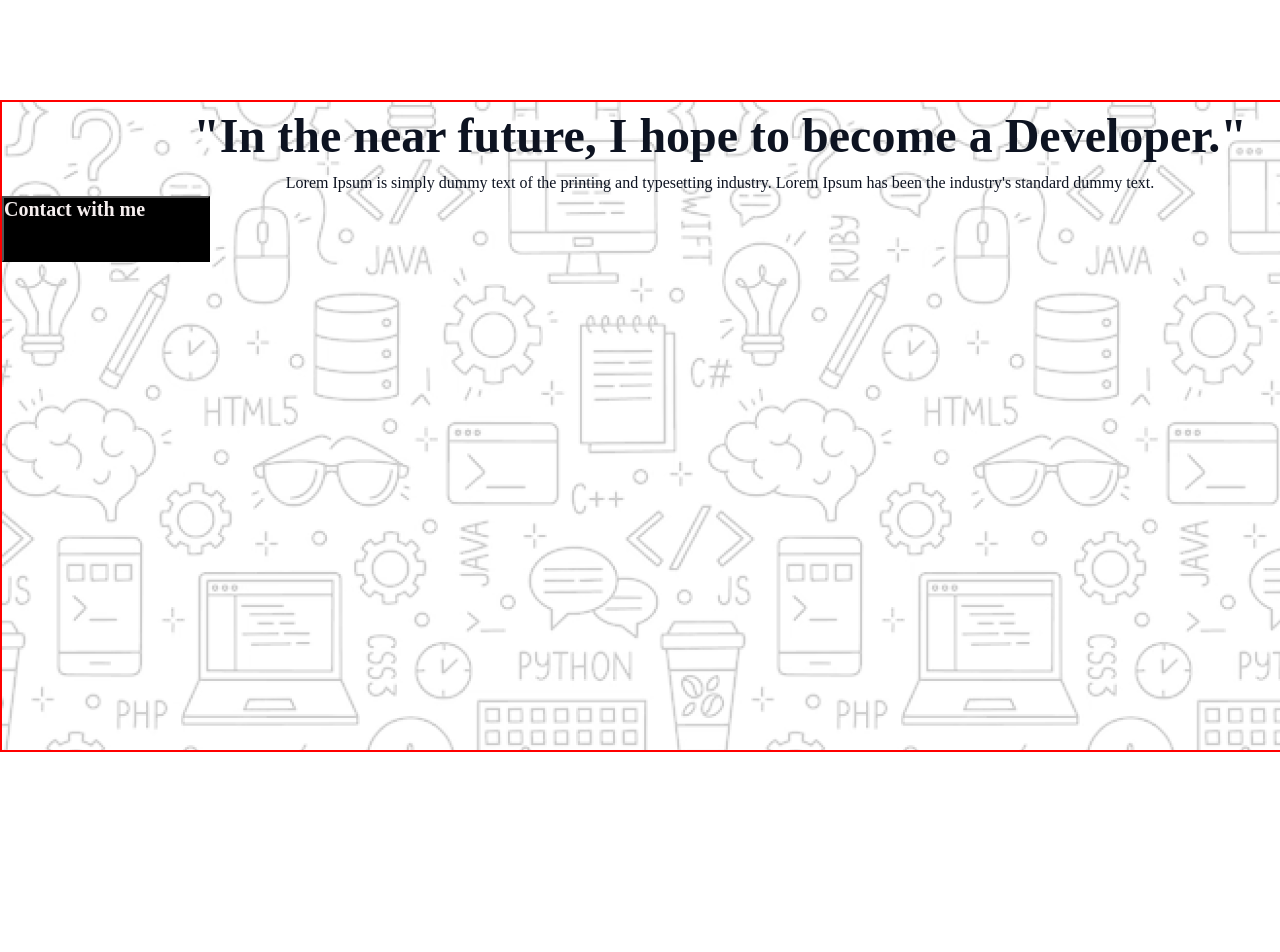
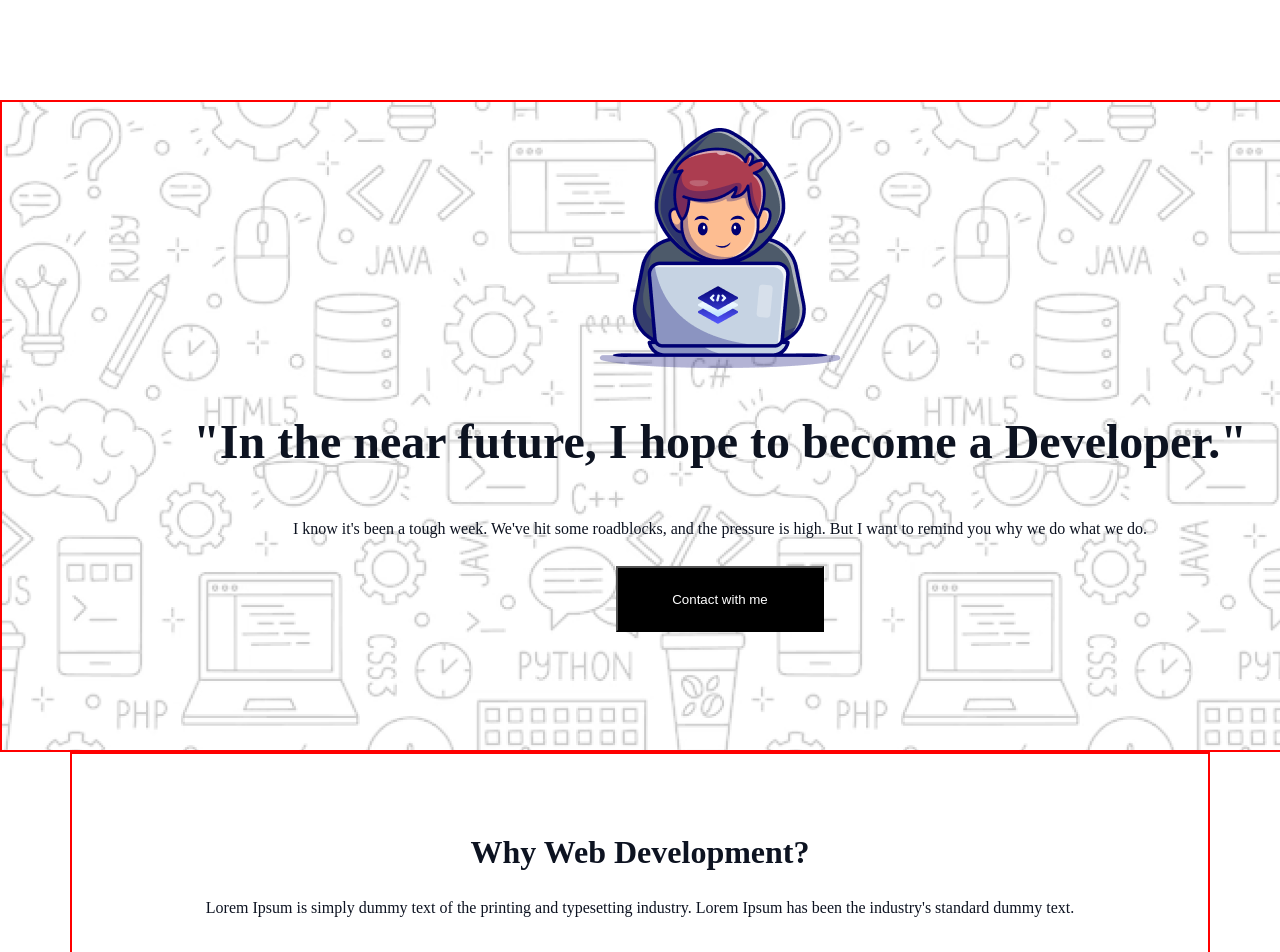
Before and after one commit to tushmibormon/Assignment-1, a plain HTML site: page index.html in a window 1280 px wide. Shown: the top 952 px of the page. Before the commit the page ends 800 px from the top, so only its background shows below. Drawn offline with Linux system fonts and the light colour scheme; a web font is replaced by a local one.

Commit message:
added main section

```diff
--- a/index.html
+++ b/index.html
@@ -10,16 +10,35 @@
     <header>
         <section>
             <div class="banner-container">
-
+                <div class="image-container">
+                    <img src="assets/Group.png" alt="">
+                </div>
                 <div class="banner-text-container">
                     <h1>"In the near future, I hope to become a Developer."</h1>
-                    <p>Lorem Ipsum is simply dummy text of the printing and typesetting industry. Lorem Ipsum has been the industry's standard dummy text.</p>
-                    <button>Contact with me</button>
+                    <p>I know it's been a tough week. We've hit some roadblocks, and the pressure is high. But I want to remind you why we do what we do.</p>
+                    <div class="btn-banner">
+                        <button class="banner-button">Contact with me</button>
+                    </div>
                 </div>
              </div>
         </section>
+    </header>
+    <main>
+        <div class="main-text-container">
+                <h2>Why Web Development?</h2>
+                <p>Lorem Ipsum is simply dummy text of the printing and typesetting industry. Lorem Ipsum has been the industry's standard dummy text.</p>
+            </div>
+            <div class="main-text-image-container">
+                <div class="text">
+                    <h3>I will Do Coding and Change The World</h3>
+                    <p>Lorem Ipsum is simply dummy text of the printing and typesetting industry.</p>
 
-    </header>
+                </div>
+
+
+            </div>
+
+    </main>
 
 </body>
 </html>
--- a/styles/style.css
+++ b/styles/style.css
@@ -23,6 +23,7 @@ body{
     line-height: 68px;
     letter-spacing: 0%;
     text-align: center;
+    padding: 40px;
 }
 .banner-text-container p{
     color: rgb(13, 19, 33);
@@ -32,17 +33,61 @@ body{
     line-height: 26px;
     letter-spacing: 0%;
     text-align: center;
+
 }
-.banner-text-container button{
-    color: rgb(246, 239, 239);
+.btn-banner{
+    display: flex;
+    flex-direction: column;
+    justify-content: center;
+    align-items: center;
+    margin-top: 24px;
+}
+.banner-button{
+    width: 208px;
+    height: 66px;
+    background-color: black;
+    color: white;
+    margin-top: 24;
+}
+.image-container{
+    display: flex;
+    flex-direction: column;
+    justify-content: center;
+    align-items: center;
+    margin-top: 26px;
+}
+.main-text-container {
+    width: 1140px;
+    height: 1395px;
+    border: 2px solid red;
+    margin: 0 auto;
+}
+.main-text-container h2{
+    color: rgb(13, 19, 33);
     font-family: Azeret Mono;
-    font-size: 20px;
-    font-weight: 600;
-    line-height: 23px;
+    font-size: 32px;
+    font-weight: 800;
+    line-height: 37px;
     letter-spacing: 0%;
     text-align: center;
-    background-color: black;
-    width: 208px;
-    height: 66px;
-    display: flex;
+    margin-top: 80px;
 }
+.main-text-container p{
+    color: rgb(13, 19, 33);
+    font-family: Azeret Mono;
+    font-size: 16px;
+    font-weight: 400;
+    line-height: 26px;
+    letter-spacing: 0%;
+    text-align: center;
+    margin-top: 24px;
+    margin-bottom: 106;
+}
+.text h3{
+    color: rgba(13, 19, 33, 0.7);
+    font-size: 24px;
+    font-weight: 700;
+    line-height: 36px;
+    letter-spacing: 0%;
+    text-align: left;
+}
```
